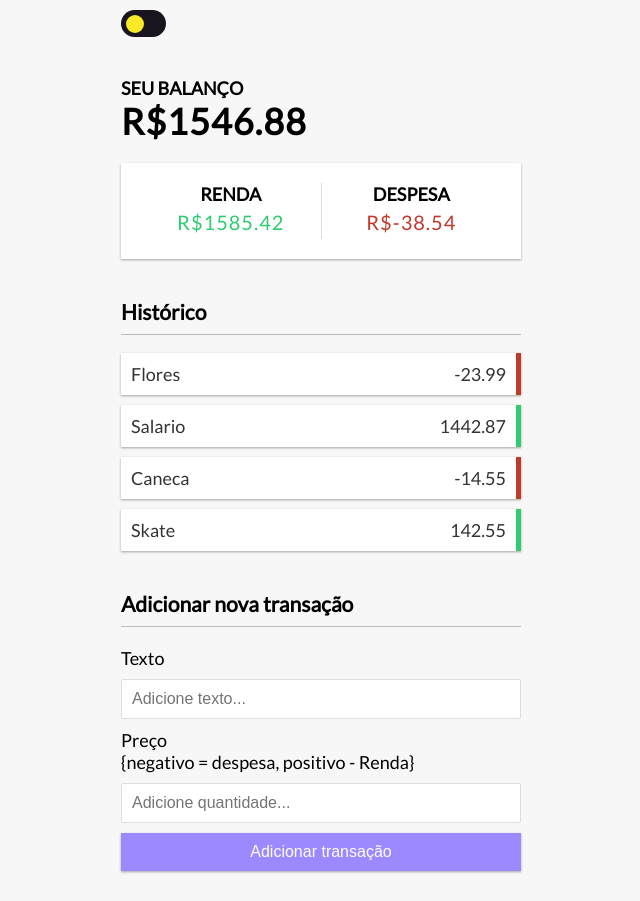
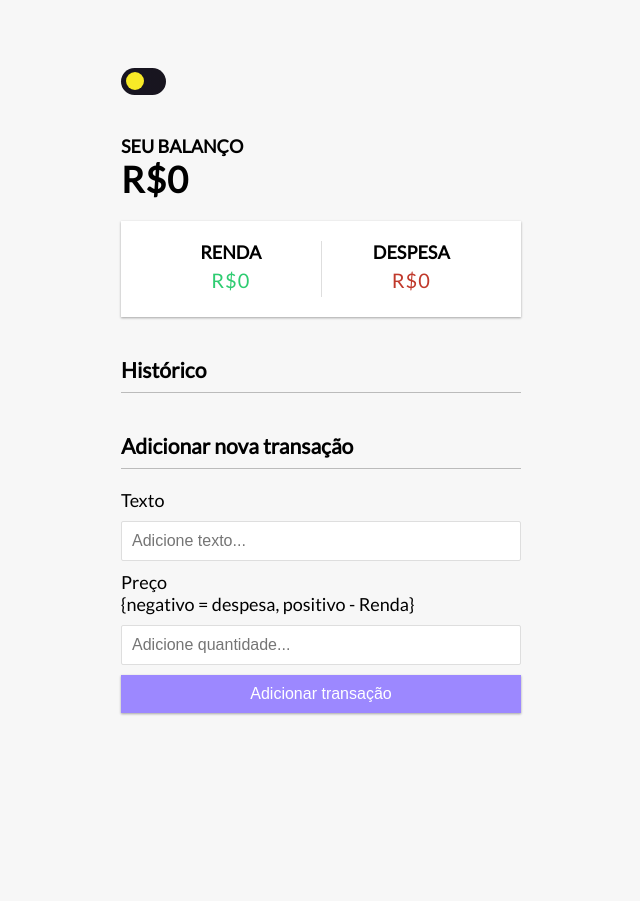
Before and after one commit to OtavioBScar/-VUE-3-Conta-de-Balanco, a Vue app: page / in a window 1280 px wide. Shown: the whole page, without its empty margins (319-959 px from the left). After the commit the page ends 800 px from the top, so only its background shows below. Built offline with nearby package versions, Linux system fonts and the light colour scheme.

Commit message:
feat: Substituindo array mocado para salvamento no localStorage

```diff
--- a/src/App.vue
+++ b/src/App.vue
@@ -4,17 +4,20 @@ import Cabecalho from './components/Cabecalho.vue';
 import DespesasRenda from './components/DespesasRenda.vue'
 import ListaTransacoes from './components/ListaTransacoes.vue';
 import AdicionarTransacao from './components/AdicionarTransacao.vue';
-import { ref, computed } from 'vue'//Função para deixar a lista reativa
+import { ref, computed, onMounted } from 'vue'//Função para deixar a lista reativa
 import { useToast } from 'vue-toastification';
 
 const toast = useToast();
 
-const transacoes = ref([
-  { id: 1, texto: "Flores", preco: -23.99 },
-  { id: 2, texto: "Salario", preco: 1442.87 },
-  { id: 3, texto: "Caneca", preco: -14.55 },
-  { id: 4, texto: "Skate", preco: 142.55 },
-]);
+const transacoes = ref([]);
+
+onMounted(() => {
+  const transacoesSalvas = JSON.parse(localStorage.getItem('transacoes'));
+
+  if (transacoesSalvas){
+    transacoes.value = transacoesSalvas;
+  }
+});
 
 // Calcula o total
 const total = computed(() => {
@@ -49,6 +52,8 @@ const HandleTransactionSubmitted = (dadosTransacao) => {
     preco: dadosTransacao.quantidade
   })
 
+  salvarTransacoesnoLocalStorage();
+
   toast.success("transação adicionada")
 }
 
@@ -59,9 +64,15 @@ const generateId = () => {
 const handleTransacaoDeletada = (id) => {
   transacoes.value = transacoes.value.filter((transacao) => transacao.id !== id);
 
+  salvarTransacoesnoLocalStorage();
+
   toast.success("transação deletada")
 }
 
+// Salvar no localStorage
+const salvarTransacoesnoLocalStorage = () => {
+  localStorage.setItem('transacoes', JSON.stringify(transacoes.value))
+}
 </script>
 
 <template>
```
